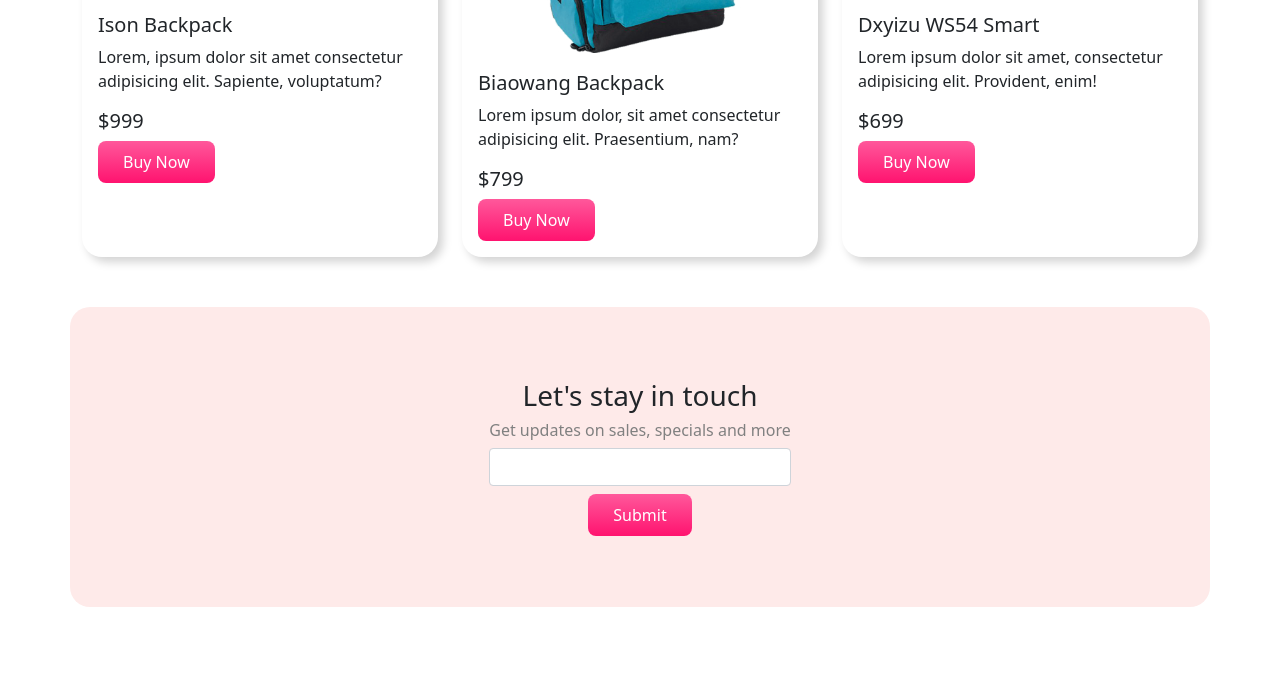
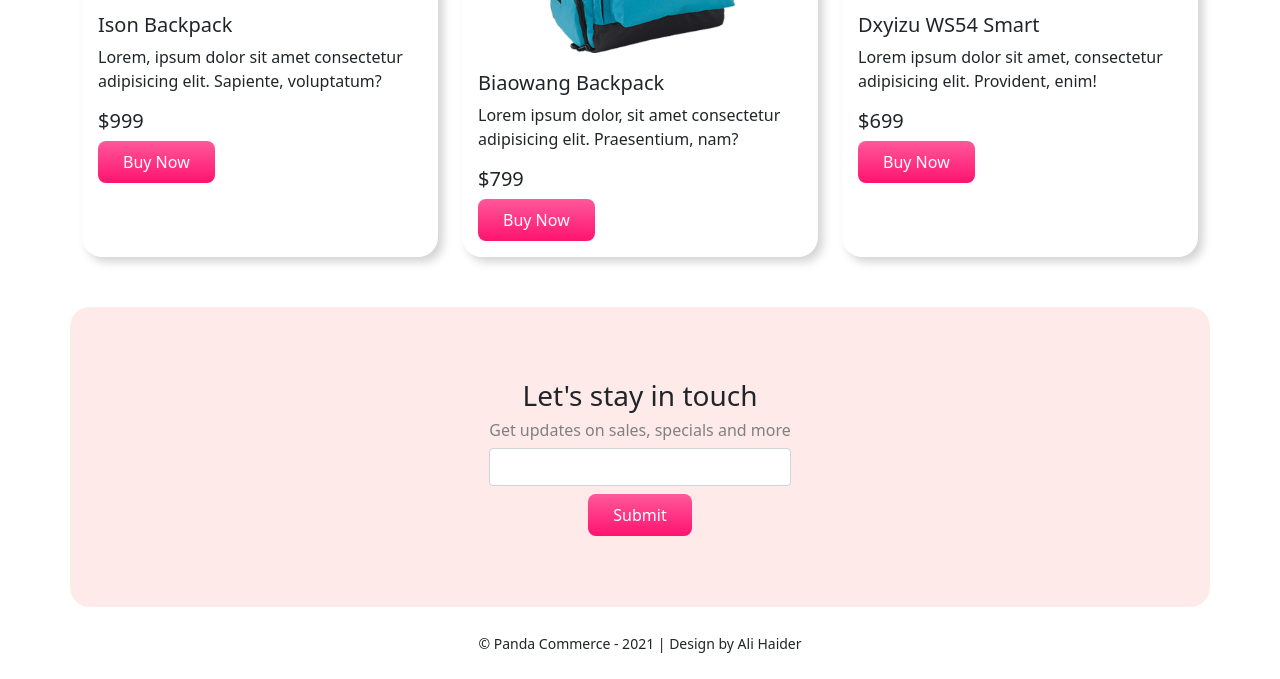
Before and after one commit to ahDevGit/panda-commerce, a plain HTML site: page index.html in a window 1280 px wide. Shown: the part 1721-2400 px from the top of the page. Before the commit the page ends 2328 px from the top, so only its background shows below. Drawn offline with nearby package versions, Linux system fonts and the light colour scheme.

Commit message:
Footer Added

```diff
--- a/index.html
+++ b/index.html
@@ -268,6 +268,12 @@
         <button type="submit" class="buy-now">Submit</button>
       </div>
     </div>
+
+    <footer>
+      <div class="container my-4 text-center">
+        <small>&copy; Panda Commerce - 2021 | Design by Ali Haider</small>
+      </div>
+    </footer>
     <script
       src="https://cdn.jsdelivr.net/npm/bootstrap@5.1.3/dist/js/bootstrap.bundle.min.js"
       integrity="sha384-ka7Sk0Gln4gmtz2MlQnikT1wXgYsOg+OMhuP+IlRH9sENBO0LRn5q+8nbTov4+1p"
```
